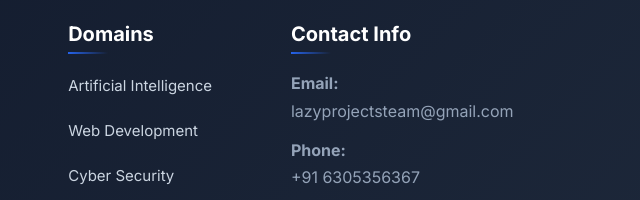
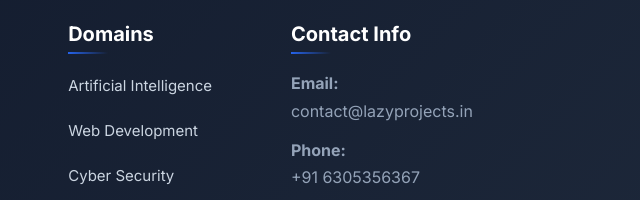
Before and after one commit to lazyprojectsteam/finaldemo, a plain HTML site: page index.html in a window 1280 px wide. Shown: the part 3692-3892 px from the top of the page, 640-1280 px from the left. Drawn offline with Linux system fonts and the light colour scheme.

Commit message:
Update index.html

```diff
--- a/index.html
+++ b/index.html
@@ -1259,7 +1259,7 @@
       </div>
       <div class="footer-col">
         <h4>Contact Info</h4>
-        <p><strong>Email:</strong><br>lazyprojectsteam@gmail.com</p>
+        <p><strong>Email:</strong><br>contact@lazyprojects.in</p>
         <p><strong>Phone:</strong><br>+91 6305356367</p>
         <p><strong>Location:</strong><br>Bengaluru, India</p>
         <p style="margin-top: 20px; font-size: 14px; color: #64748b;">Available Mon-Sat, 9 AM - 8 PM IST</p>
```
